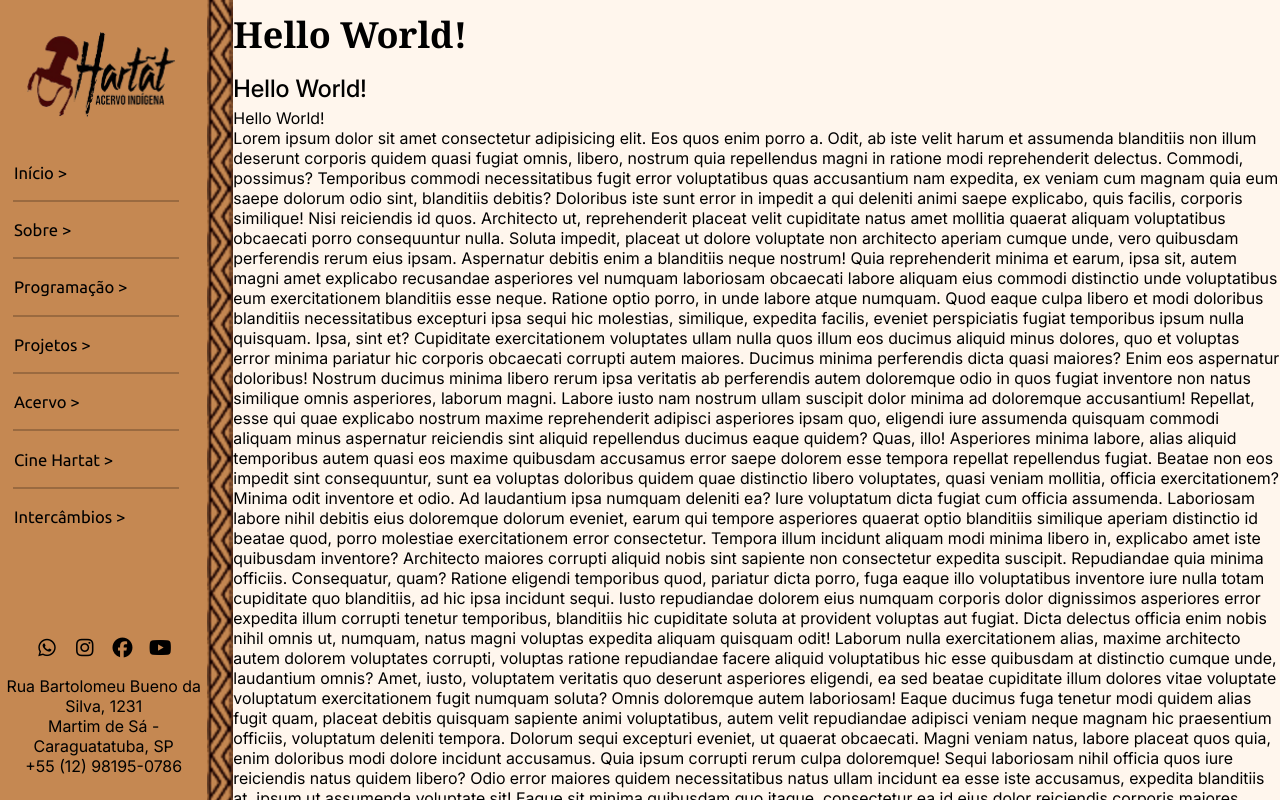
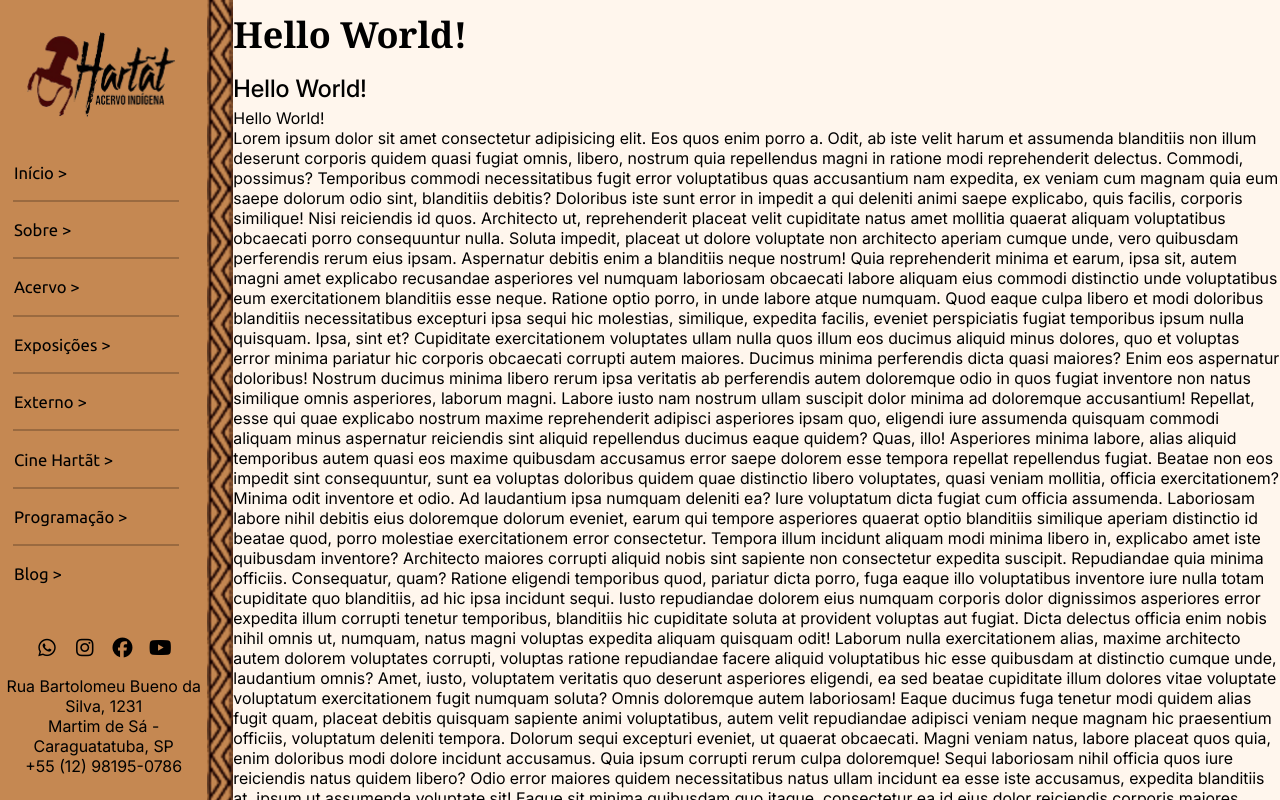
Before and after one commit to adsifspcaragua/Projeto-Hartat, a React (Vite) app: page / in a window 1280 px wide. Built offline with nearby package versions, Linux system fonts and the light colour scheme.

Commit message:
Adjusted sidebar to allow page redirection

```diff
--- a/src/components/Sidebar.jsx
+++ b/src/components/Sidebar.jsx
@@ -11,9 +11,15 @@ function Sidebar() {
     };
 
     const menuItems = [
-        'Início', 'Sobre', 'Programação', 'Projetos',
-        'Acervo', 'Cine Hartat', 'Intercâmbios'
-    ];
+        {name: 'Início', url: '/'},
+        {name: 'Sobre', url: '/sobre' },
+        {name: 'Acervo', url: '/acervo' },
+        {name: 'Exposições', url: '/exposicoes' },
+        {name: 'Externo', url: '/atividades-externas' },
+        {name: 'Cine Hartãt', url: '/cine-hartat' },
+        {name: 'Programação', url: '/programacao' },
+        {name: 'Blog', url: '/blog' },
+    ]
 
     const socialLinks = [
         { icon: 'fa-whatsapp', url: 'https://wa.me/5512981950786' },
@@ -43,11 +49,10 @@ function Sidebar() {
             <div className={`sidebar_content ${isOpen ? 'open' : ''}`}>
                 <nav className="sidebar_menu">
                     {menuItems.map((item, index) => {
-                        const cleanHref = item.toLowerCase().normalize("NFD").replace(/[\u0300-\u036f]/g, "").replace(/\s+/g, '-');
                         return (
                             <React.Fragment key={index}>
-                                <a href={`#${cleanHref}`} className="sidebar_menu_item">
-                                    <span className="text_button">{item} &gt;</span>
+                                <a href={`${item.url}`} className="sidebar_menu_item">
+                                    <span className="text_button">{item.name} &gt;</span>
                                 </a>
                                 {index < menuItems.length - 1 && <div className="separador" />}
                             </React.Fragment>
```
